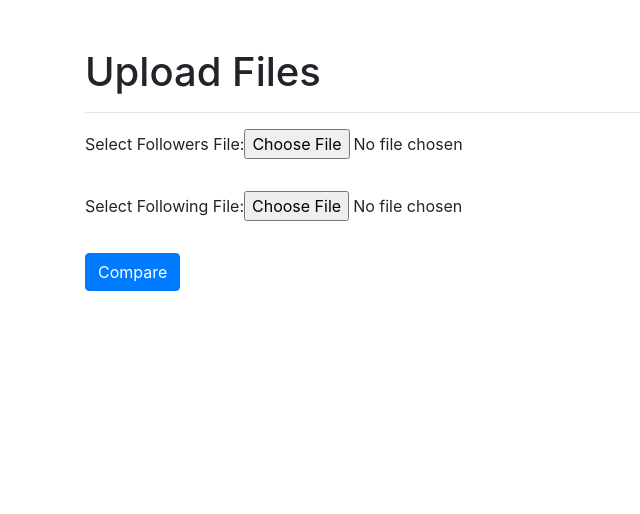
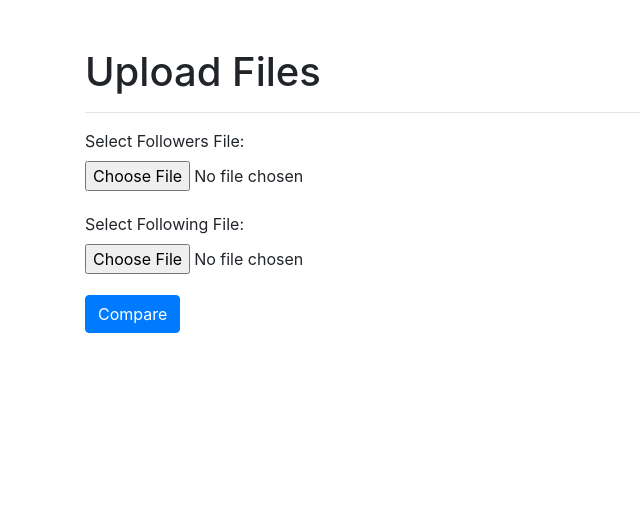
Before and after one commit to Atuk3/Instagram-Unfollower-Finder, a Flask app: page / in a window 1280 px wide. Shown: the part 56-570 px from the top of the page, without its empty margins (0-640 px from the left). Run offline with Flask 2, Linux system fonts and the light colour scheme; some libraries are stand-ins or nearby versions.

Commit message:
attempt to fix jinja

```diff
--- a/templates/index.html
+++ b/templates/index.html
@@ -56,11 +56,13 @@
                         {{form.hidden_tag()}}
                         <div class="form-group">
                             <div class="custom-file">
-                                <label class="custom-form-label" for="{{ form.file.name }}">Select Followers File:{{ form.file() }}</label>
+                                <label for="file">Select Followers File:</label>
+                                <input type="file" class="form-control-file" id="file" name="file">
                             </div>
                             <br><br>
                             <div class="custom-file">
-                                <label for="{{ form.file2.name }}">Select Following File:{{ form.file2()}}</label>
+                                <label for="file2">Select Following File:</label>
+                                <input type="file" class="form-control-file" id="file2" name="file2">
                             </div>
                             <br><br>
                             <div>{{form.submit(class="btn btn-primary")}}</div>
```
